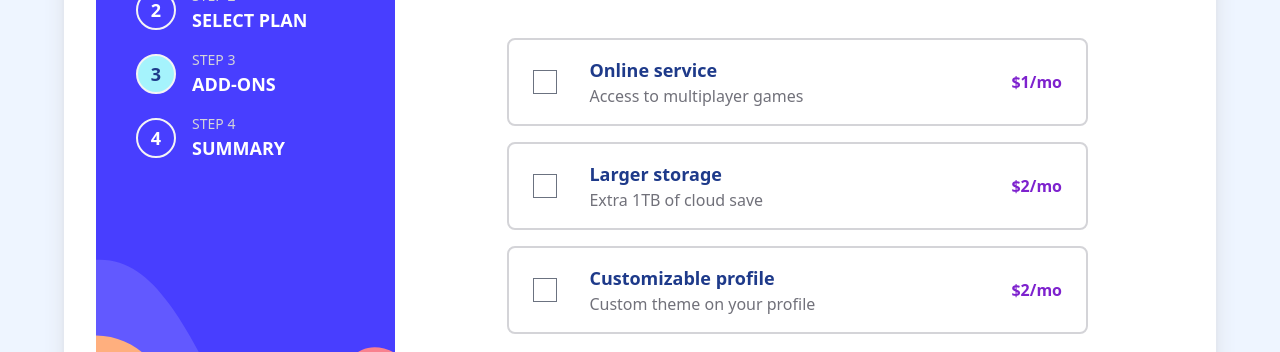
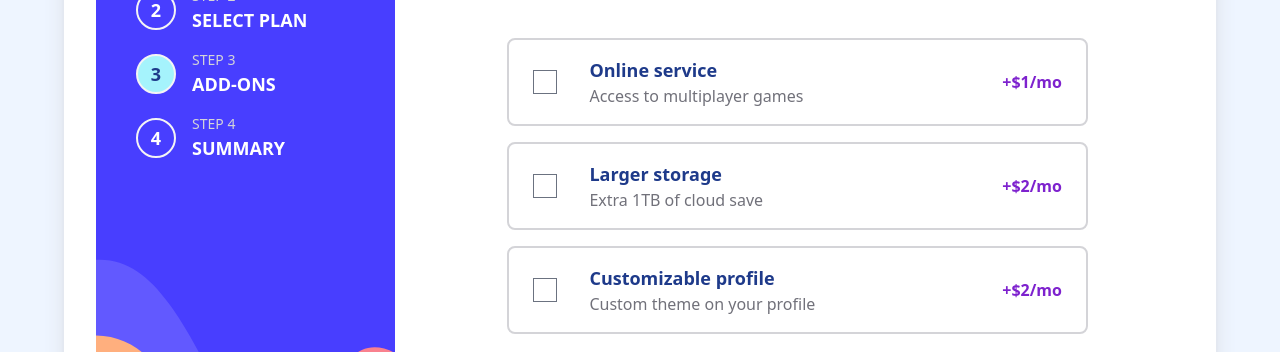
Before and after one commit to VicenteJ20/multi-step-form, a React (Vite) app: page /add-ons in a window 1280 px wide. Shown: the part 206-558 px from the top of the page. Built offline with nearby package versions, Linux system fonts and the light colour scheme.

Commit message:
feat/se agrega funcionalidad de navegación al paso siguiente (4. summary)

```diff
--- a/src/components/Step3/SelectCard.tsx
+++ b/src/components/Step3/SelectCard.tsx
@@ -35,7 +35,7 @@ const SelectCard = ({ title, description, price }: Step3OptionProps) => {
       </div>
       <div>
         <p className='font-semibold text-purple-700'>
-          {paymentType === 'monthly' ? `$${price}/mo` : `$${price * 10}/yr`}
+          +${paymentType === 'monthly' ? `${price}/mo` : `${price * 10}/yr`}
         </p>
       </div>
     </div>
--- a/src/pages/AddOns.tsx
+++ b/src/pages/AddOns.tsx
@@ -1,3 +1,4 @@
+import { useNavigate } from "react-router-dom"
 import { BackBtn } from "../components/BackBtn"
 import { ButtonsFooter } from "../components/ButtonsFooter"
 import { Header } from "../components/Header"
@@ -7,13 +8,17 @@ import { OptionsLayout } from "../components/Step3/OptionsLayout"
 import { Step3 } from "../constants/StepsInfo"
 
 const AddOnsPage = () => {
+  const navigate = useNavigate()
+  const handleNext = () => {
+    return navigate('/summary')
+  }
   return (
     <LayoutForm>
       <Header title={Step3.title} subtitle={Step3.description} />
       <OptionsLayout />
       <ButtonsFooter>
         <BackBtn />
-        <NextBtn />
+        <NextBtn onSubmit={handleNext} />
       </ButtonsFooter>
     </LayoutForm>
   )
```
